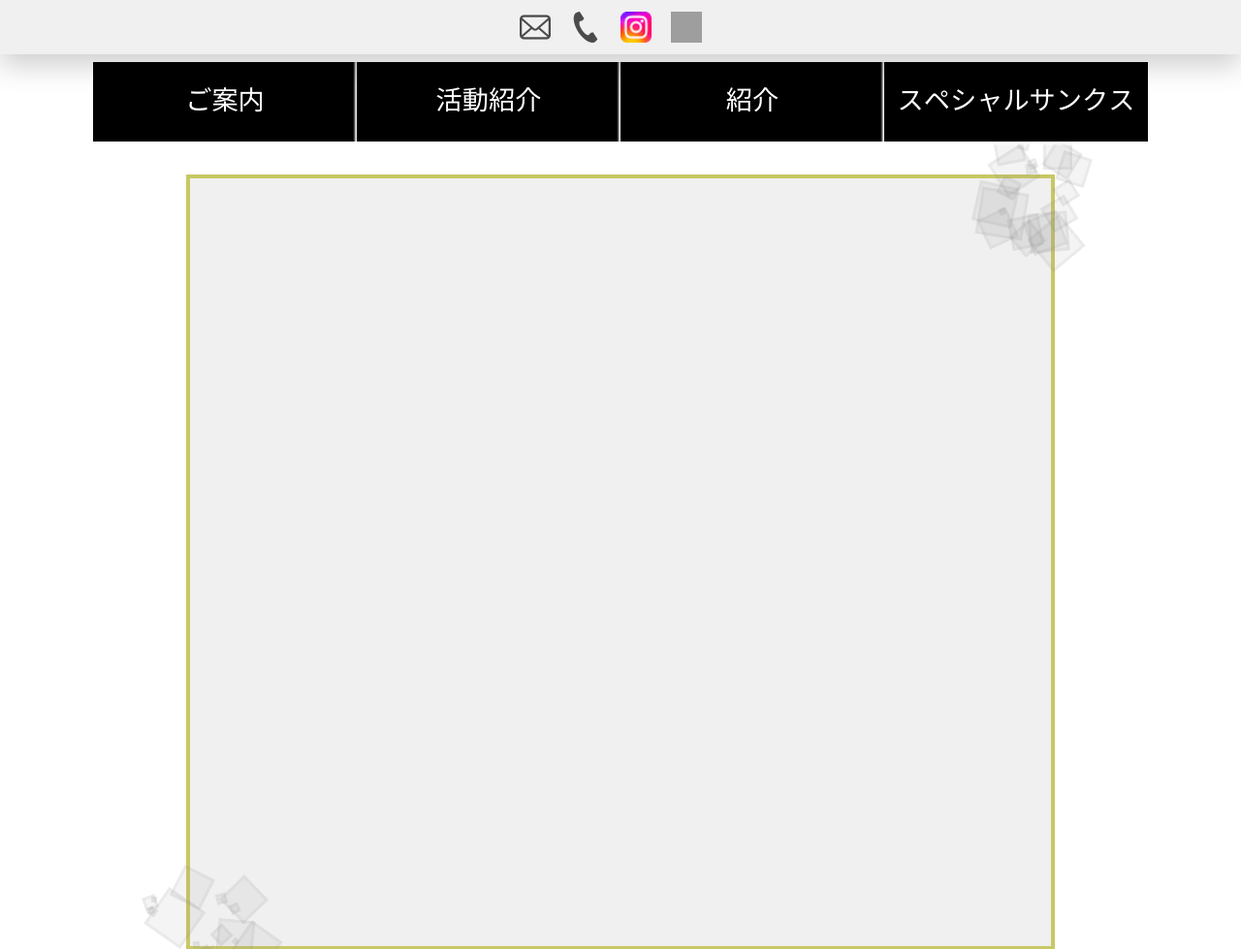
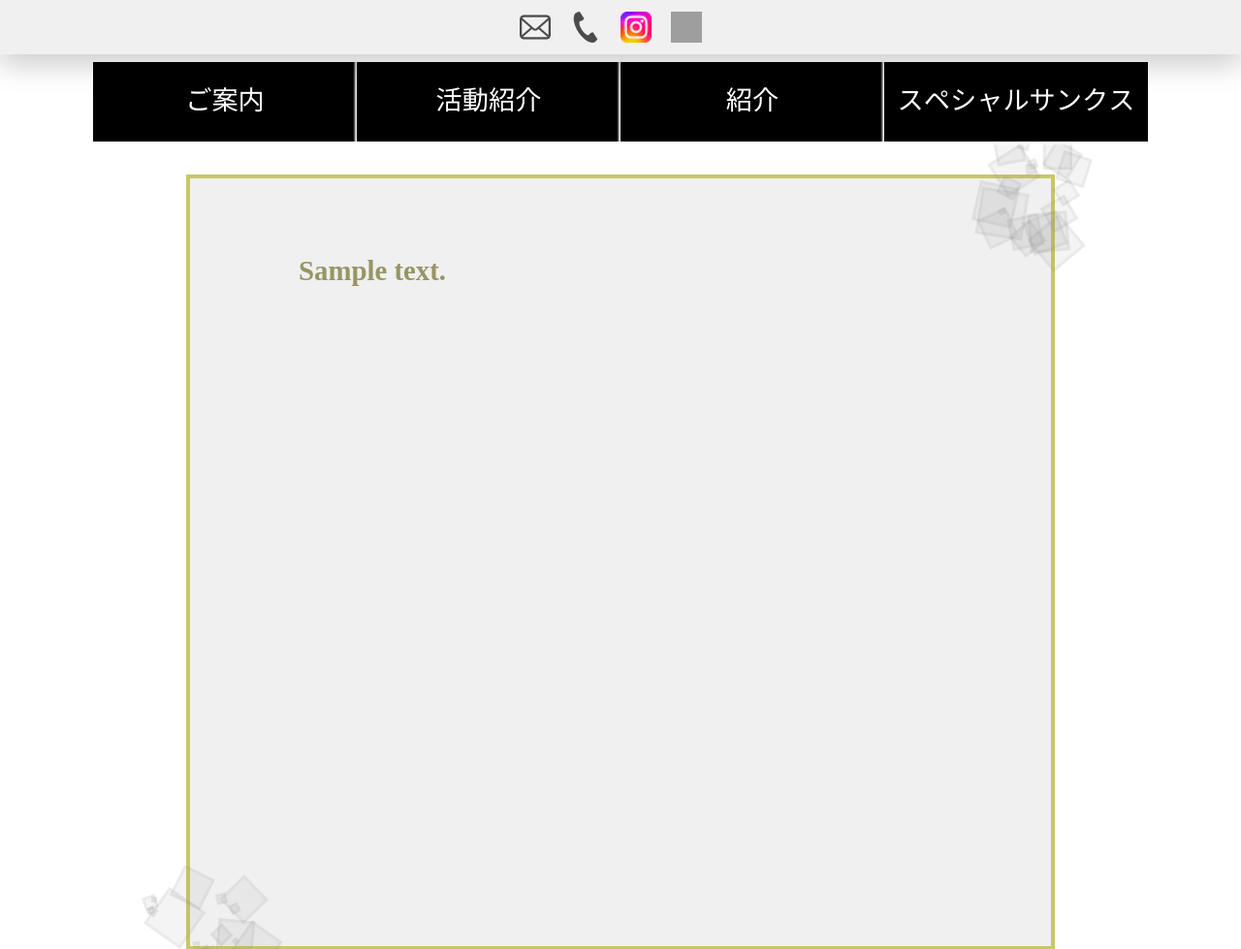
Before and after one commit to romu3521/sky, a Django app: template basecom/templates/basecom/post.html in a window 1280 px wide. Shown: the top 979 px of the page at 97% size. Run offline with Django 4.2, Linux system fonts and the light colour scheme; tables that the repository leaves empty hold one stand-in row (values such as "Sample post"); the template is opened without the code that fills it: values that come from a table or form of the project are taken from there, most other values are stand-ins (such as "Sample title", 1, 10 or a date in 2020); some web fonts are replaced; grey boxes are pictures that could not be loaded.

Commit message:
n commit

```diff
--- a/basecom/templates/basecom/post.html
+++ b/basecom/templates/basecom/post.html
@@ -13,11 +13,22 @@ div#rom_content:has(div#rom_content_content){
 }
 
 #rom_content_title{
- display:block
+ display:block;
+ color: rgba(150,150,100,1);
 
 }
 #rom_content_content{
  display:inline-block
+
+}
+.code{
+ background-color:black;
+ padding:1em;
+ font-size:0.5em;
+ overflow-x:scroll;
+ white-space:nowrap;
+ line-height: 1.5em;
+ margin:2em;
 
 }
  @media screen and (min-width:0px) {
@@ -26,7 +37,7 @@ div#rom_content:has(div#rom_content_content){
 }
   #rom_content_content {
  width:100%;
-    color:red;
+ color: rgba(150,150,100,1);
  font-size:1.5em;
   }
 }@media screen and (min-width:600px) {
@@ -34,15 +45,16 @@ div#rom_content:has(div#rom_content_content){
  font-size:1.7em;
 }
   #rom_content_content {
-    color: blue;
-    font-size:2em;
+    color: rgba(150,150,100,1);
+    font-size:1.8em;
+    line-height: 1.1em;
   }
 
 
 
 </style>
 <div id="rom_content_content">
-{{content.post_content}}
+{{content_post_content|safe}}
 </div>
 </div>
 
--- a/basecom/views.py
+++ b/basecom/views.py
@@ -87,7 +87,8 @@ class PostsView(TemplateView):
         posted = FoPosts.objects.filter(url_name=kwargs["urlstr"])[0]
         context = dict()
         context.update({
-            "content":posted
+            "content":posted,
+            "content_post_content":posted.post_content.replace('\n', '<br>')
             })
 
         return render(request, self.template_name, context)
```
